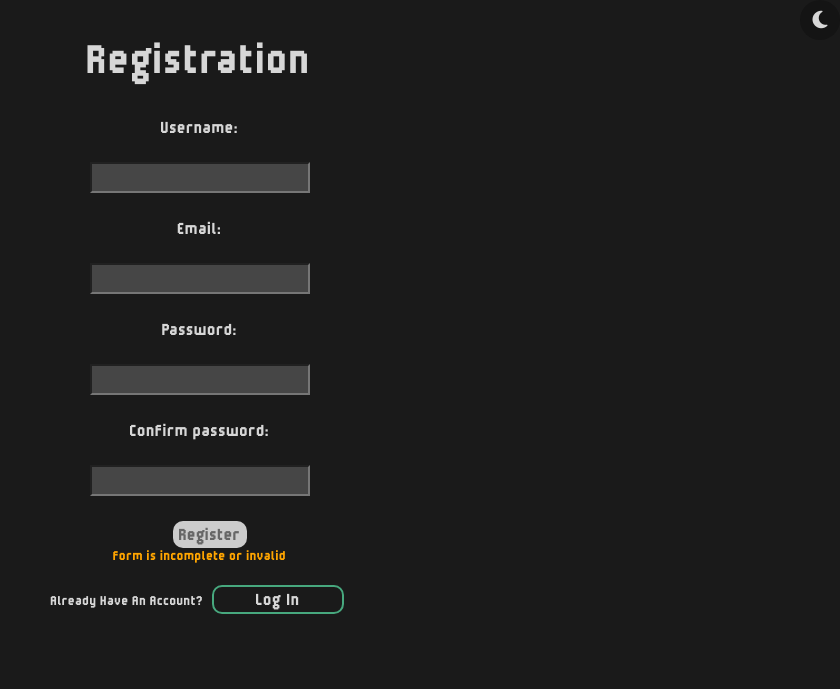
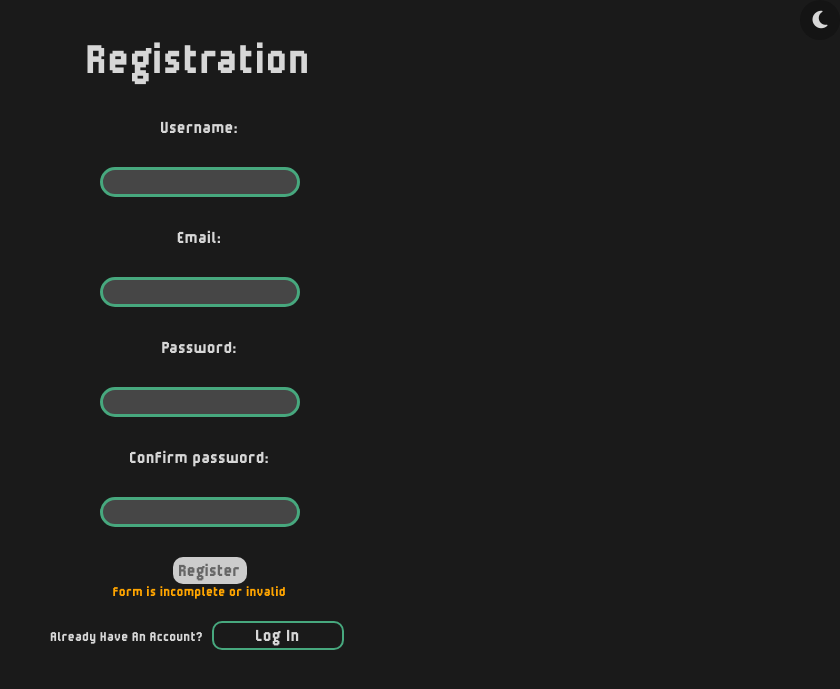
Before and after one commit to The-pixelnerds/projet-oueb, a Django app: page /register/ in a window 1280 px wide. Shown: the top 689 px of the page, without its empty margins (440-1280 px from the left). Run offline with Django 4.2, Linux system fonts and the light colour scheme; some libraries are stand-ins or nearby versions.

Commit message:
change input css

```diff
--- a/user/static/user/base.css
+++ b/user/static/user/base.css
@@ -2,6 +2,7 @@
     font-family: loxica;
     src: url("/static/font/v5loxicar.ttf");
 }
+
 
 body, html{
     padding:0;
@@ -12,6 +13,19 @@ body, html{
     overflow-y: hidden;
     font-family: loxica;
 }
+
+input{
+    width:200px;
+    height: 30px;
+    border-radius: 15px;
+    border: 3px solid var(--link-color);
+    padding: 10px;
+    margin: 5px 0;
+    box-sizing: border-box;
+    color: var(--text-color);
+    background-color: var(--background-color);
+}
+
 
 button, input{
     font-family: loxica;
```
